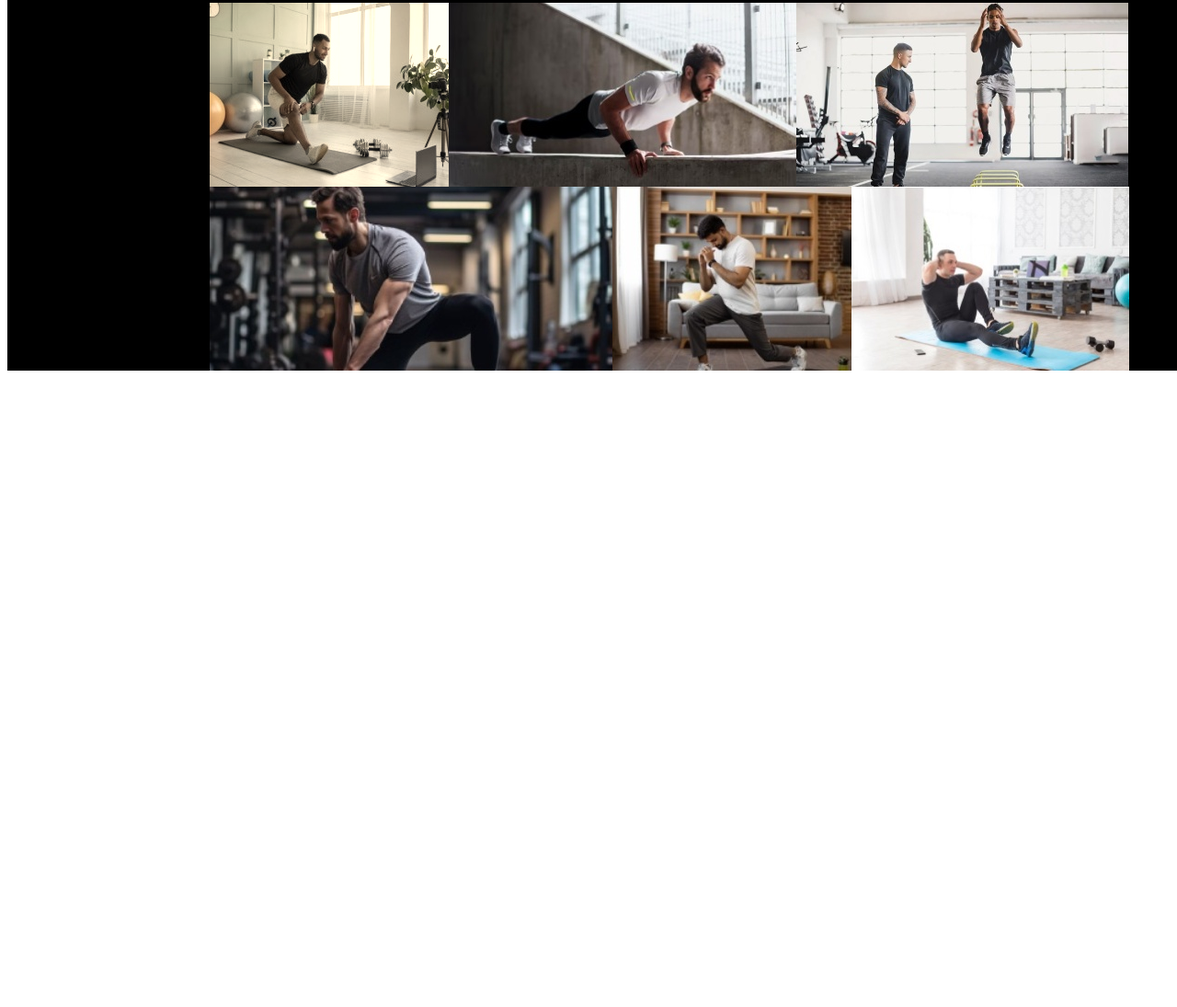
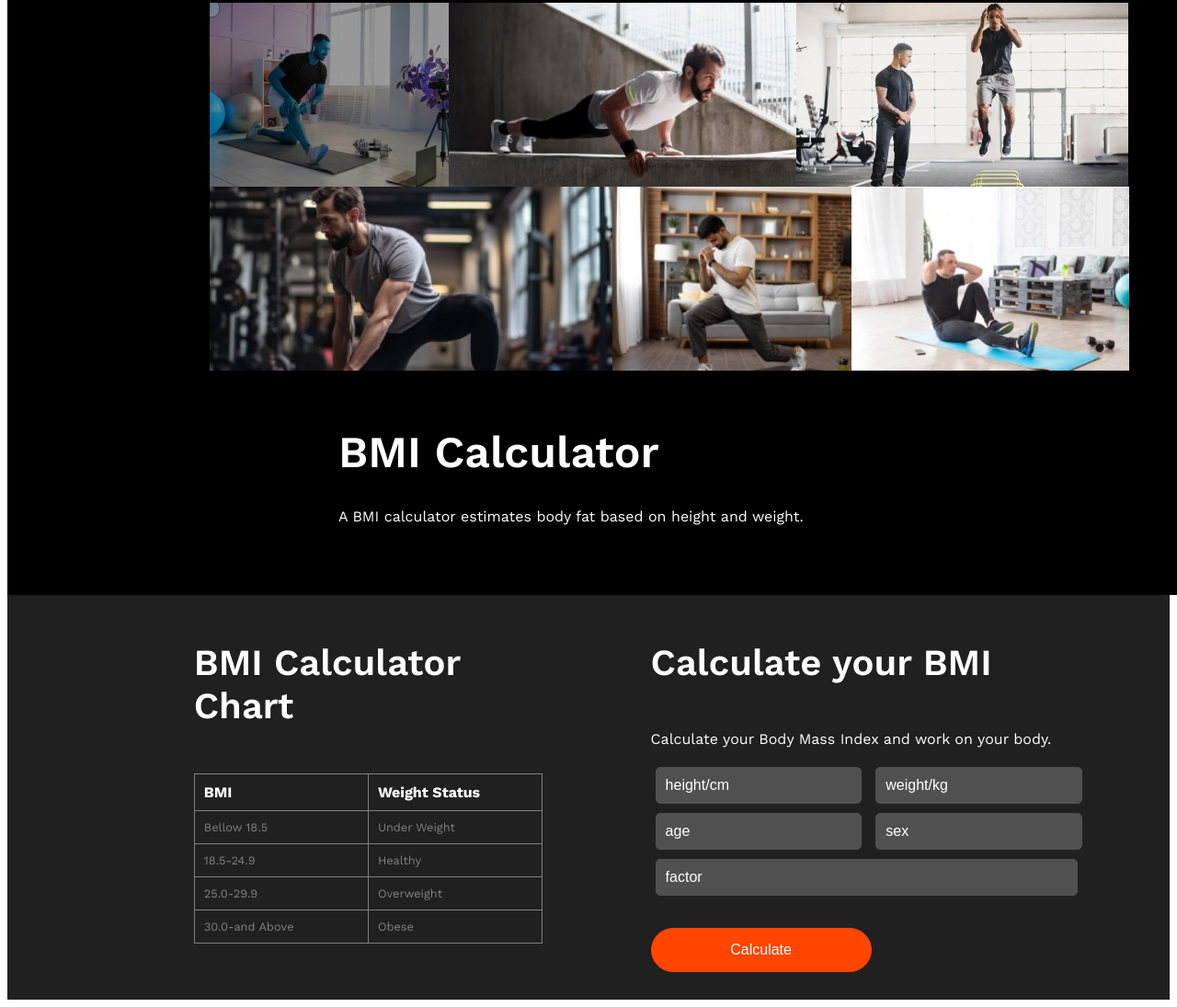
Before and after one commit to hasandevelop24/Assignment02, a plain HTML site: page index.html in a window 1280 px wide. Shown: the part 1812-2907 px from the top of the page at 92% size. Before the commit the page ends 2223 px from the top, so only its background shows below. Drawn offline with nearby package versions, Linux system fonts and the light colour scheme.

Commit message:
calculator

```diff
--- a/index.html
+++ b/index.html
@@ -125,7 +125,75 @@
 
 
             </div>
+            <div class="bmic">
 
+               <h1 class="bcal">BMI Calculator</h1>
+               <p class="text">A BMI calculator estimates body fat based on height and weight.</p>
+
+            </div>
+
+        </div>
+
+        <div class="calsector">
+
+              <div class="calchart">
+
+                  <h1 class="bmich">BMI Calculator Chart</h1>
+                  <table>
+                    <tr>
+                        <th>BMI</th>
+                        <th>Weight Status</th>
+                    </tr>
+
+                    <tr>
+                        <td>Bellow 18.5</td>
+                        <td>Under Weight</td>
+                    </tr>
+                    <tr>
+                        <td>18.5-24.9</td>
+                        <td>Healthy</td>
+                    </tr>
+                    <tr>
+                        <td>25.0-29.9</td>
+                        <td>Overweight</td>
+                    </tr>
+                    <tr>
+                        <td>30.0-and Above</td>
+                        <td>Obese</td>
+                    </tr>
+                  </table>
+
+              </div>
+
+              <div class="calform">
+                  <h1 class="cftb">Calculate your BMI</h1>
+                  <p class="cft">Calculate your Body Mass Index and work on your body.</p>
+
+                  <input type="number" class="height" placeholder="height/cm" required>
+                  <input type="number" class="weight" placeholder="weight/kg" required>
+                  <input type="number" class="age" placeholder="age" required>
+                  <input list="sex" class="sex" placeholder="sex" name="sex" required>
+                   <datalist id="sex">
+                       <option value="Male">
+                       <option value="Female">
+                       <option value="Custom">
+                       <option value="Don't want to share">
+
+                   </datalist>
+                   <input list="factor" class="factor" placeholder="factor" name="factor" required>
+                   <datalist id="factor">
+                       <option value="Little Exercise">
+                       <option value="Light Exercise">
+                       <option value="Moderately Active Exercise">
+                       <option value="Active Exercise">
+                       <option value="Extra Active Exercise">
+
+                   </datalist>
+
+                   <button class="bmibtn">Calculate</button>
+
+
+              </div>
 
 
 
--- a/style.css
+++ b/style.css
@@ -318,5 +318,126 @@ padding-left: 50px;
 /* filters */
 
 .pics1{
-  filter: sepia(50%);
+  filter: hue-rotate(180deg) saturate(200%) brightness(100%) opacity(60%);
 }
+
+/* BMI */
+.bmic{
+   margin: 60px 360px 0px;
+   padding-bottom: 60px;
+}
+.bcal{
+  font-size: 3rem;
+  font-weight: 600;
+}
+.calsector{
+  display: flex;
+  max-width: 1440px;
+  background-color: rgb(32, 32, 32);
+  justify-content: space-around;
+  margin: 0px auto;
+}
+/* table */
+table{
+  border: 1px solid rgb(194, 156, 156);
+  border-color: azure;
+  width: 100%;
+
+}
+table, td, th{
+ border: 1px solid grey;
+ border-collapse: collapse;
+}
+th, td{
+  margin: 5px 10px;
+  padding: 10px;
+  width: 50%;
+}
+th{
+  text-align: start;
+  color: white;
+}
+td{
+  color:grey;
+  font-size: .8rem;
+}
+.bmich{
+  font-weight: 600;
+  font-size: 2.5rem;
+ margin: 50px 0px;
+}
+.height{
+  width: 40%;
+  border: 1px solid rgb(80, 80, 80);
+  background-color: rgb(80, 80, 80);
+  font-size: 1rem;
+  color: white;
+  padding: 10px;
+  border-radius: 5px;
+  margin: 5px;
+}
+.weight{
+  width: 40%;
+  border: 1px solid rgb(80, 80, 80);
+  background-color: rgb(80, 80, 80);
+  font-size: 1rem;
+  padding: 10px;
+  color: white;
+  border-radius: 5px;
+  margin: 5px;
+}
+.age{
+  width: 40%;
+  border: 1px solid rgb(80, 80, 80);
+  border-radius: 5px;
+  font-size: 1rem;
+  background-color: rgb(80, 80, 80);
+  padding: 10px;
+  color: white;
+  margin: 5px;
+}
+.sex{
+  width: 40%;
+  border: 1px solid rgb(80, 80, 80);
+  border-radius: 5px;
+  font-size: 1rem;
+  background-color: rgb(80, 80, 80);
+  padding: 10px;
+  color: white;
+  margin: 5px;
+}
+.calform{
+  color: white;
+  width: 40%;
+}
+.calchart{
+  width: 30%;
+  margin-left: 9rem;
+}
+.factor{
+  width: 86.5%;
+  border: 1px solid rgb(80, 80, 80);
+  border-radius: 5px;
+  font-size: 1rem;
+  background-color: rgb(80, 80, 80);
+  padding: 10px;
+  color: white;
+  margin: 5px;
+}
+input::placeholder{
+  color: white;
+}
+.cftb{
+  font-weight: 600;
+  font-size: 2.5rem;
+  margin: 50px 0px;}
+  .bmibtn{
+    width: 15rem;
+    height: 3rem;
+    border: 1px solid orangered;
+    background-color: orangered;
+    border-radius: 50px;
+    color: white;
+    margin: 30px 0px;
+    font-size: 1rem;
+  }
```
